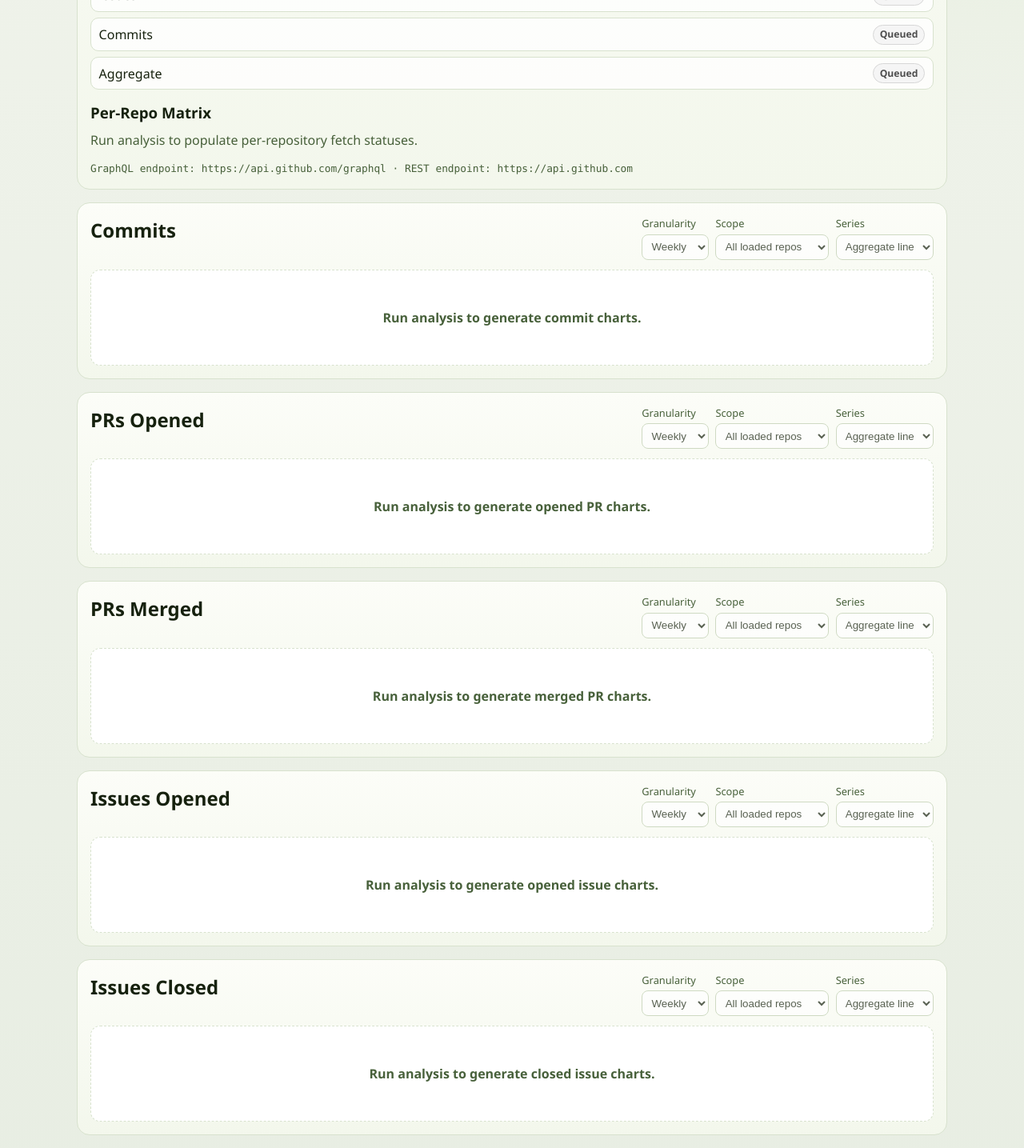
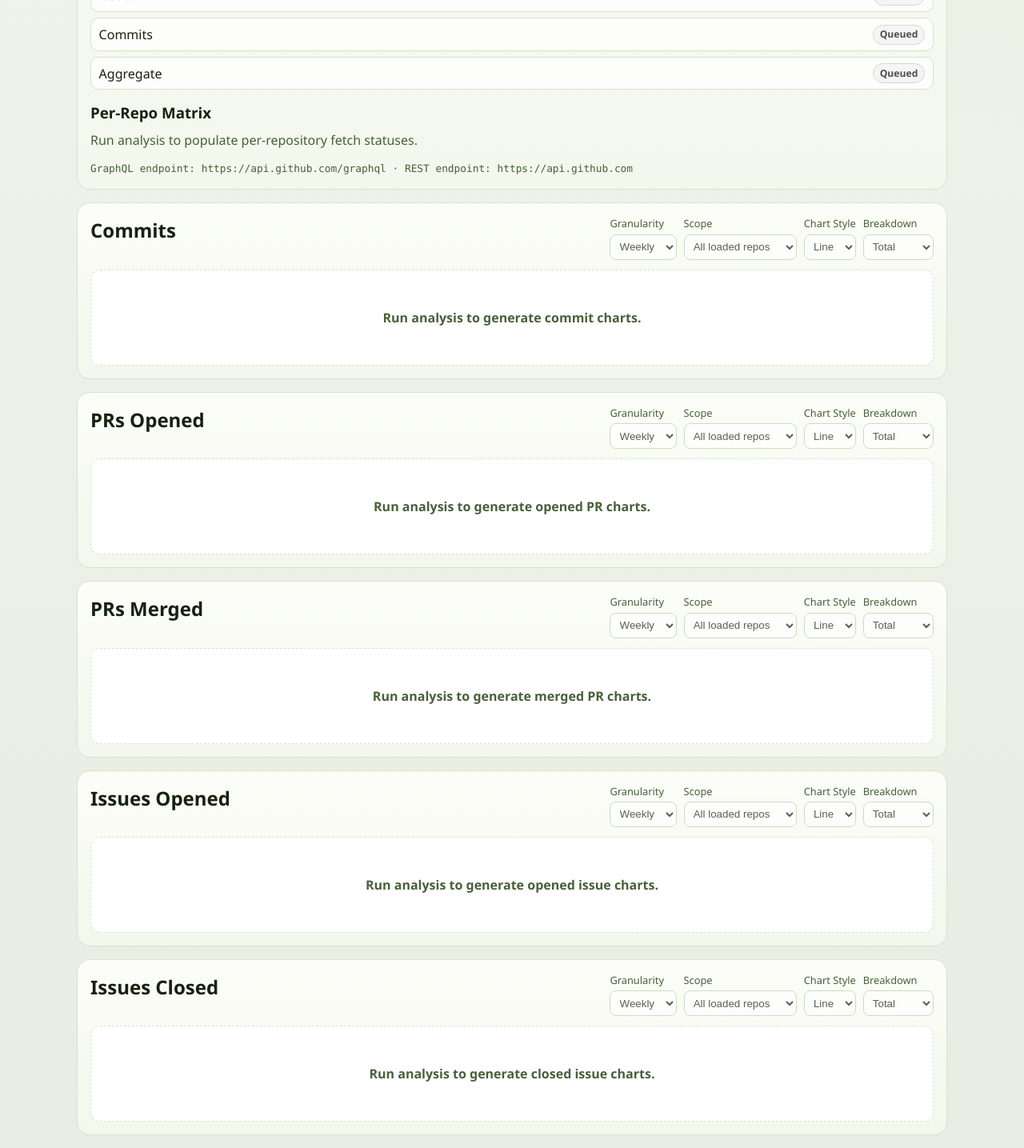
Before and after one commit to Husky-Quantitative-Group/git-telemetry, a React (Vite) app: page / in a window 1280 px wide. Shown: the part 1293-2728 px from the top of the page at 80% size. Built offline with nearby package versions, Linux system fonts and the light colour scheme.

Commit message:
feat: bar charts

```diff
--- a/src/App.tsx
+++ b/src/App.tsx
@@ -1,5 +1,5 @@
 import { useEffect, useMemo, useRef, useState } from 'react'
-import { CartesianGrid, Legend, Line, LineChart, ResponsiveContainer, Tooltip, XAxis, YAxis } from 'recharts'
+import { Bar, BarChart, CartesianGrid, Legend, Line, LineChart, ResponsiveContainer, Tooltip, XAxis, YAxis } from 'recharts'
 import { GITHUB_GRAPHQL_ENDPOINT, GITHUB_REST_ENDPOINT } from './config/env'
 import './App.css'
 
@@ -267,7 +267,8 @@ type RepoRawAnalysisData = {
 type AggregationGranularity = 'daily' | 'weekly' | 'monthly'
 type AggregationScope = 'selected' | 'loaded'
 type CommitsChartScopeMode = 'all' | 'multi' | 'single'
-type ChartSeriesMode = 'aggregate' | 'byRepo'
+type ChartBreakdownMode = 'aggregate' | 'byRepo'
+type ChartStyle = 'line' | 'bar'
 
 type AggregatedBucketPoint = {
   bucketStart: string
@@ -1074,13 +1075,15 @@ function buildActivityChartData(series: AggregatedBucketPoint[], repoIds: string
 
 function ActivityLineChart({
   data,
-  seriesMode,
+  breakdownMode,
+  chartStyle,
   lines,
   aggregateLabel,
   emptyMessage,
 }: {
   data: ActivityChartDatum[]
-  seriesMode: ChartSeriesMode
+  breakdownMode: ChartBreakdownMode
+  chartStyle: ChartStyle
   lines: ActivityChartLine[]
   aggregateLabel: string
   emptyMessage: string
@@ -1090,13 +1093,16 @@ function ActivityLineChart({
   }
 
   const hasPerRepoLines = lines.length > 0
-  if (seriesMode === 'byRepo' && !hasPerRepoLines) {
-    return <p className="commits-chart-empty">No repositories available for per-repo series.</p>
-  }
+  if (breakdownMode === 'byRepo' && !hasPerRepoLines) {
+    return <p className="commits-chart-empty">No repositories available for per-repo breakdown.</p>
+  }
+
+  const showAggregate = breakdownMode === 'aggregate'
 
   return (
     <div className="commits-chart-canvas">
       <ResponsiveContainer width="100%" height={320}>
+        {chartStyle === 'line' ? (
           <LineChart data={data} margin={{ top: 10, right: 24, left: 10, bottom: 8 }}>
             <CartesianGrid strokeDasharray="3 3" stroke="#d8e2ce" />
             <XAxis dataKey="bucketLabel" minTickGap={28} tick={{ fill: '#47603a', fontSize: 12 }} />
@@ -1106,7 +1112,7 @@ function ActivityLineChart({
               labelStyle={{ color: '#16210e', fontWeight: 700 }}
             />
             <Legend />
-          {seriesMode === 'aggregate' ? (
+            {showAggregate ? (
               <Line
                 type="monotone"
                 dataKey="total"
@@ -1131,6 +1137,31 @@ function ActivityLineChart({
               ))
             )}
           </LineChart>
+        ) : (
+          <BarChart data={data} margin={{ top: 10, right: 24, left: 10, bottom: 8 }}>
+            <CartesianGrid strokeDasharray="3 3" stroke="#d8e2ce" />
+            <XAxis dataKey="bucketLabel" minTickGap={28} tick={{ fill: '#47603a', fontSize: 12 }} />
+            <YAxis allowDecimals={false} tick={{ fill: '#47603a', fontSize: 12 }} />
+            <Tooltip
+              contentStyle={{ borderRadius: 8, border: '1px solid #d8e2ce' }}
+              labelStyle={{ color: '#16210e', fontWeight: 700 }}
+            />
+            <Legend />
+            {showAggregate ? (
+              <Bar dataKey="total" name={aggregateLabel} fill="#1f7a3a" />
+            ) : (
+              lines.map((lineConfig) => (
+                <Bar
+                  key={lineConfig.dataKey}
+                  dataKey={lineConfig.dataKey}
+                  name={lineConfig.label}
+                  fill={lineConfig.color}
+                  stackId="stack"
+                />
+              ))
+            )}
+          </BarChart>
+        )}
       </ResponsiveContainer>
     </div>
   )
@@ -1211,22 +1242,26 @@ function App() {
   const [aggregationScope, setAggregationScope] = useState<AggregationScope>('selected')
   const [commitsChartGranularity, setCommitsChartGranularity] = useState<AggregationGranularity>('weekly')
   const [commitsChartScopeMode, setCommitsChartScopeMode] = useState<CommitsChartScopeMode>('all')
-  const [commitsChartSeriesMode, setCommitsChartSeriesMode] = useState<ChartSeriesMode>('aggregate')
+  const [commitsChartStyle, setCommitsChartStyle] = useState<ChartStyle>('line')
+  const [commitsChartBreakdownMode, setCommitsChartBreakdownMode] = useState<ChartBreakdownMode>('aggregate')
   const [commitsChartSingleRepoId, setCommitsChartSingleRepoId] = useState('')
   const [commitsChartMultiRepoIds, setCommitsChartMultiRepoIds] = useState<string[]>([])
   const [prChartGranularity, setPrChartGranularity] = useState<AggregationGranularity>('weekly')
   const [prChartScopeMode, setPrChartScopeMode] = useState<CommitsChartScopeMode>('all')
-  const [prChartSeriesMode, setPrChartSeriesMode] = useState<ChartSeriesMode>('aggregate')
+  const [prChartStyle, setPrChartStyle] = useState<ChartStyle>('line')
+  const [prChartBreakdownMode, setPrChartBreakdownMode] = useState<ChartBreakdownMode>('aggregate')
   const [prChartSingleRepoId, setPrChartSingleRepoId] = useState('')
   const [prChartMultiRepoIds, setPrChartMultiRepoIds] = useState<string[]>([])
   const [issuesOpenedChartGranularity, setIssuesOpenedChartGranularity] = useState<AggregationGranularity>('weekly')
   const [issuesOpenedChartScopeMode, setIssuesOpenedChartScopeMode] = useState<CommitsChartScopeMode>('all')
-  const [issuesOpenedChartSeriesMode, setIssuesOpenedChartSeriesMode] = useState<ChartSeriesMode>('aggregate')
+  const [issuesOpenedChartStyle, setIssuesOpenedChartStyle] = useState<ChartStyle>('line')
+  const [issuesOpenedChartBreakdownMode, setIssuesOpenedChartBreakdownMode] = useState<ChartBreakdownMode>('aggregate')
   const [issuesOpenedChartSingleRepoId, setIssuesOpenedChartSingleRepoId] = useState('')
   const [issuesOpenedChartMultiRepoIds, setIssuesOpenedChartMultiRepoIds] = useState<string[]>([])
   const [issuesClosedChartGranularity, setIssuesClosedChartGranularity] = useState<AggregationGranularity>('weekly')
   const [issuesClosedChartScopeMode, setIssuesClosedChartScopeMode] = useState<CommitsChartScopeMode>('all')
-  const [issuesClosedChartSeriesMode, setIssuesClosedChartSeriesMode] = useState<ChartSeriesMode>('aggregate')
+  const [issuesClosedChartStyle, setIssuesClosedChartStyle] = useState<ChartStyle>('line')
+  const [issuesClosedChartBreakdownMode, setIssuesClosedChartBreakdownMode] = useState<ChartBreakdownMode>('aggregate')
   const [issuesClosedChartSingleRepoId, setIssuesClosedChartSingleRepoId] = useState('')
   const [issuesClosedChartMultiRepoIds, setIssuesClosedChartMultiRepoIds] = useState<string[]>([])
   const [cycleChartGranularity, setCycleChartGranularity] = useState<AggregationGranularity>('weekly')
@@ -1565,14 +1600,33 @@ function App() {
     setLastRunRangeLabel('Last 365 days')
     setCommitsChartGranularity('weekly')
     setCommitsChartScopeMode('all')
-    setCommitsChartSeriesMode('aggregate')
+    setCommitsChartStyle('line')
+    setCommitsChartBreakdownMode('aggregate')
     setCommitsChartSingleRepoId('')
     setCommitsChartMultiRepoIds([])
     setPrChartGranularity('weekly')
     setPrChartScopeMode('all')
-    setPrChartSeriesMode('aggregate')
+    setPrChartStyle('line')
+    setPrChartBreakdownMode('aggregate')
     setPrChartSingleRepoId('')
     setPrChartMultiRepoIds([])
+    setIssuesOpenedChartGranularity('weekly')
+    setIssuesOpenedChartScopeMode('all')
+    setIssuesOpenedChartStyle('line')
+    setIssuesOpenedChartBreakdownMode('aggregate')
+    setIssuesOpenedChartSingleRepoId('')
+    setIssuesOpenedChartMultiRepoIds([])
+    setIssuesClosedChartGranularity('weekly')
+    setIssuesClosedChartScopeMode('all')
+    setIssuesClosedChartStyle('line')
+    setIssuesClosedChartBreakdownMode('aggregate')
+    setIssuesClosedChartSingleRepoId('')
+    setIssuesClosedChartMultiRepoIds([])
+    setCycleChartGranularity('weekly')
+    setCycleChartScopeMode('all')
+    setCycleChartSingleRepoId('')
+    setCycleChartMultiRepoIds([])
+    setCycleRollingWindow('4')
     setRateLimitSnapshot(null)
     setAnalysisDataByRepo({})
     setRepoDiscoveryStatus({
@@ -2551,14 +2605,33 @@ function App() {
                   setLastRunRangeLabel('Last 365 days')
                   setCommitsChartGranularity('weekly')
                   setCommitsChartScopeMode('all')
-                  setCommitsChartSeriesMode('aggregate')
+                  setCommitsChartStyle('line')
+                  setCommitsChartBreakdownMode('aggregate')
                   setCommitsChartSingleRepoId('')
                   setCommitsChartMultiRepoIds([])
                   setPrChartGranularity('weekly')
                   setPrChartScopeMode('all')
-                  setPrChartSeriesMode('aggregate')
+                  setPrChartStyle('line')
+                  setPrChartBreakdownMode('aggregate')
                   setPrChartSingleRepoId('')
                   setPrChartMultiRepoIds([])
+                  setIssuesOpenedChartGranularity('weekly')
+                  setIssuesOpenedChartScopeMode('all')
+                  setIssuesOpenedChartStyle('line')
+                  setIssuesOpenedChartBreakdownMode('aggregate')
+                  setIssuesOpenedChartSingleRepoId('')
+                  setIssuesOpenedChartMultiRepoIds([])
+                  setIssuesClosedChartGranularity('weekly')
+                  setIssuesClosedChartScopeMode('all')
+                  setIssuesClosedChartStyle('line')
+                  setIssuesClosedChartBreakdownMode('aggregate')
+                  setIssuesClosedChartSingleRepoId('')
+                  setIssuesClosedChartMultiRepoIds([])
+                  setCycleChartGranularity('weekly')
+                  setCycleChartScopeMode('all')
+                  setCycleChartSingleRepoId('')
+                  setCycleChartMultiRepoIds([])
+                  setCycleRollingWindow('4')
                   setRateLimitSnapshot(null)
                   setAnalysisDataByRepo({})
                   setRepoDiscoveryStatus({
@@ -2942,14 +3015,25 @@ function App() {
                 </select>
               </label>
               <label>
-                Series
-                <select
-                  value={commitsChartSeriesMode}
-                  onChange={(event) => setCommitsChartSeriesMode(event.target.value as ChartSeriesMode)}
+                Chart Style
+                <select
+                  value={commitsChartStyle}
+                  onChange={(event) => setCommitsChartStyle(event.target.value as ChartStyle)}
                   disabled={loadedRepoCount === 0}
                 >
-                  <option value="aggregate">Aggregate line</option>
-                  <option value="byRepo">Per-repo lines</option>
+                  <option value="line">Line</option>
+                  <option value="bar">Bar</option>
+                </select>
+              </label>
+              <label>
+                Breakdown
+                <select
+                  value={commitsChartBreakdownMode}
+                  onChange={(event) => setCommitsChartBreakdownMode(event.target.value as ChartBreakdownMode)}
+                  disabled={loadedRepoCount === 0}
+                >
+                  <option value="aggregate">Total</option>
+                  <option value="byRepo">Per repo</option>
                 </select>
               </label>
               {commitsChartScopeMode === 'single' && (
@@ -3009,7 +3093,8 @@ function App() {
               </div>
               <ActivityLineChart
                 data={commitsChartData}
-                seriesMode={commitsChartSeriesMode}
+                breakdownMode={commitsChartBreakdownMode}
+                chartStyle={commitsChartStyle}
                 lines={commitsChartLines}
                 aggregateLabel="Total commits"
                 emptyMessage="No commit buckets in this range."
@@ -3049,14 +3134,25 @@ function App() {
                 </select>
               </label>
               <label>
-                Series
-                <select
-                  value={prChartSeriesMode}
-                  onChange={(event) => setPrChartSeriesMode(event.target.value as ChartSeriesMode)}
+                Chart Style
+                <select
+                  value={prChartStyle}
+                  onChange={(event) => setPrChartStyle(event.target.value as ChartStyle)}
                   disabled={loadedRepoCount === 0}
                 >
-                  <option value="aggregate">Aggregate line</option>
-                  <option value="byRepo">Per-repo lines</option>
+                  <option value="line">Line</option>
+                  <option value="bar">Bar</option>
+                </select>
+              </label>
+              <label>
+                Breakdown
+                <select
+                  value={prChartBreakdownMode}
+                  onChange={(event) => setPrChartBreakdownMode(event.target.value as ChartBreakdownMode)}
+                  disabled={loadedRepoCount === 0}
+                >
+                  <option value="aggregate">Total</option>
+                  <option value="byRepo">Per repo</option>
                 </select>
               </label>
               {prChartScopeMode === 'single' && (
@@ -3116,7 +3212,8 @@ function App() {
               </div>
               <ActivityLineChart
                 data={prOpenedChartData}
-                seriesMode={prChartSeriesMode}
+                breakdownMode={prChartBreakdownMode}
+                chartStyle={prChartStyle}
                 lines={prChartLines}
                 aggregateLabel="Opened PRs"
                 emptyMessage="No opened PR buckets in this range."
@@ -3156,14 +3253,25 @@ function App() {
                 </select>
               </label>
               <label>
-                Series
-                <select
-                  value={prChartSeriesMode}
-                  onChange={(event) => setPrChartSeriesMode(event.target.value as ChartSeriesMode)}
+                Chart Style
+                <select
+                  value={prChartStyle}
+                  onChange={(event) => setPrChartStyle(event.target.value as ChartStyle)}
                   disabled={loadedRepoCount === 0}
                 >
-                  <option value="aggregate">Aggregate line</option>
-                  <option value="byRepo">Per-repo lines</option>
+                  <option value="line">Line</option>
+                  <option value="bar">Bar</option>
+                </select>
+              </label>
+              <label>
+                Breakdown
+                <select
+                  value={prChartBreakdownMode}
+                  onChange={(event) => setPrChartBreakdownMode(event.target.value as ChartBreakdownMode)}
+                  disabled={loadedRepoCount === 0}
+                >
+                  <option value="aggregate">Total</option>
+                  <option value="byRepo">Per repo</option>
                 </select>
               </label>
               {prChartScopeMode === 'single' && (
@@ -3231,7 +3339,8 @@ function App() {
               </div>
               <ActivityLineChart
                 data={prMergedChartData}
-                seriesMode={prChartSeriesMode}
+                breakdownMode={prChartBreakdownMode}
+                chartStyle={prChartStyle}
                 lines={prChartLines}
                 aggregateLabel="Merged PRs"
                 emptyMessage="No merged PR buckets in this range."
@@ -3271,14 +3380,25 @@ function App() {
                 </select>
               </label>
               <label>
-                Series
-                <select
-                  value={issuesOpenedChartSeriesMode}
-                  onChange={(event) => setIssuesOpenedChartSeriesMode(event.target.value as ChartSeriesMode)}
+                Chart Style
+                <select
+                  value={issuesOpenedChartStyle}
+                  onChange={(event) => setIssuesOpenedChartStyle(event.target.value as ChartStyle)}
                   disabled={loadedRepoCount === 0}
                 >
-                  <option value="aggregate">Aggregate line</option>
-                  <option value="byRepo">Per-repo lines</option>
+                  <option value="line">Line</option>
+                  <option value="bar">Bar</option>
+                </select>
+              </label>
+              <label>
+                Breakdown
+                <select
+                  value={issuesOpenedChartBreakdownMode}
+                  onChange={(event) => setIssuesOpenedChartBreakdownMode(event.target.value as ChartBreakdownMode)}
+                  disabled={loadedRepoCount === 0}
+                >
+                  <option value="aggregate">Total</option>
+                  <option value="byRepo">Per repo</option>
                 </select>
               </label>
               {issuesOpenedChartScopeMode === 'single' && (
@@ -3338,7 +3458,8 @@ function App() {
               </div>
               <ActivityLineChart
                 data={issuesOpenedChartData}
-                seriesMode={issuesOpenedChartSeriesMode}
+                breakdownMode={issuesOpenedChartBreakdownMode}
+                chartStyle={issuesOpenedChartStyle}
                 lines={issuesOpenedChartLines}
                 aggregateLabel="Issues opened"
                 emptyMessage="No opened issue buckets in this range."
@@ -3378,14 +3499,25 @@ function App() {
                 </select>
               </label>
               <label>
-                Series
-                <select
-                  value={issuesClosedChartSeriesMode}
-                  onChange={(event) => setIssuesClosedChartSeriesMode(event.target.value as ChartSeriesMode)}
+                Chart Style
+                <select
+                  value={issuesClosedChartStyle}
+                  onChange={(event) => setIssuesClosedChartStyle(event.target.value as ChartStyle)}
                   disabled={loadedRepoCount === 0}
                 >
-                  <option value="aggregate">Aggregate line</option>
-                  <option value="byRepo">Per-repo lines</option>
+                  <option value="line">Line</option>
+                  <option value="bar">Bar</option>
+                </select>
+              </label>
+              <label>
+                Breakdown
+                <select
+                  value={issuesClosedChartBreakdownMode}
+                  onChange={(event) => setIssuesClosedChartBreakdownMode(event.target.value as ChartBreakdownMode)}
+                  disabled={loadedRepoCount === 0}
+                >
+                  <option value="aggregate">Total</option>
+                  <option value="byRepo">Per repo</option>
                 </select>
               </label>
               {issuesClosedChartScopeMode === 'single' && (
@@ -3445,7 +3577,8 @@ function App() {
               </div>
               <ActivityLineChart
                 data={issuesClosedChartData}
-                seriesMode={issuesClosedChartSeriesMode}
+                breakdownMode={issuesClosedChartBreakdownMode}
+                chartStyle={issuesClosedChartStyle}
                 lines={issuesClosedChartLines}
                 aggregateLabel="Issues closed"
                 emptyMessage="No closed issue buckets in this range."
```
Lines whose indentation alone changed are shown as unchanged.
